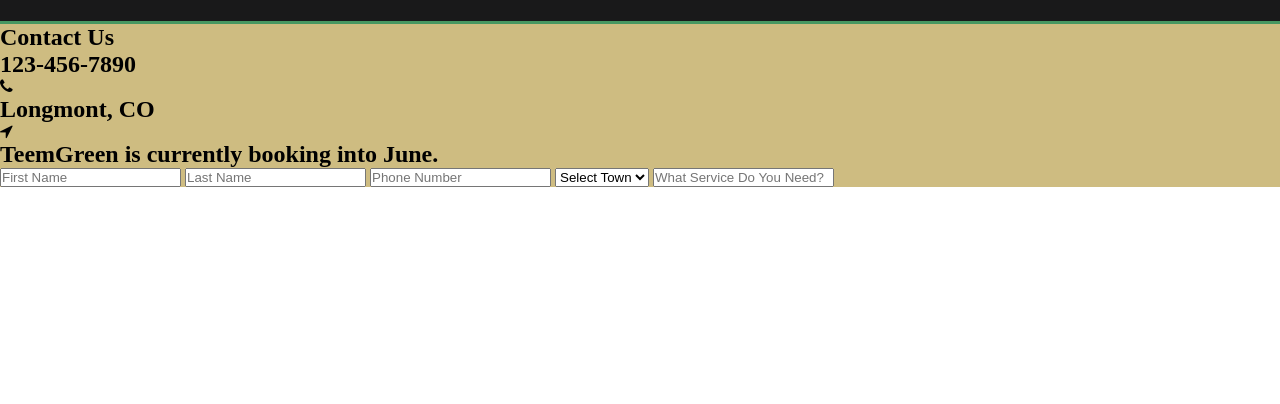
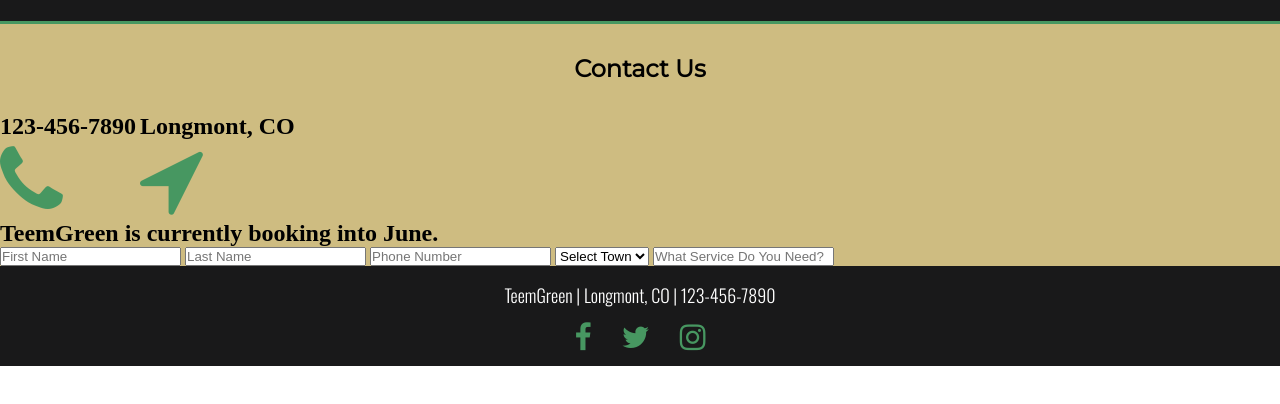
Before and after one commit to tommywu10/teemgreenv2, a plain HTML site: page contact.html in a window 1280 px wide. Shown: the part 178-582 px from the top of the page. Drawn offline with nearby package versions, Linux system fonts and the light colour scheme.

Commit message:
afafafaafa

```diff
--- a/contact.html
+++ b/contact.html
@@ -18,8 +18,8 @@
         <img class="dan-logo" src="dan-logo.png">
 
         <div class="header-right">
-            <a class="active" href="#">Home</a>
-            <a href="#">Contact</a>
+            <a class="active" href="./index.html">Home</a>
+            <a href="./contact.html">Contact</a>
             <a href="#">About</a>
             <h1>Teem<span>Green</span></h1>
             </div>
@@ -64,6 +64,15 @@
         </div>
     </section>
 
+    <footer>
+        <p>TeemGreen | Longmont, CO | 123-456-7890</p>
+
+        <div class="social-media-btns" class="icon-fade">
+            <a href="#" class="fa fa-facebook"></a>
+            <a href="#" class="fa fa-twitter"></a>
+            <a href="#" class="fa fa-instagram"></a>
+        </div>
+    </footer>
 
 
 </body>
--- a/style.css
+++ b/style.css
@@ -162,7 +162,21 @@ section {
 
 /*--------------CONTACT PAGE---------*/
 
+.info h1 {
+    text-align: center;
+    padding: 30px;
+    font-family: 'Montserrat', sans-serif;
+    font-weight: 900;
+}
 
+.info div {
+    display: inline-block;
+}
+
+.info i {
+    font-size: 80px;
+    color: #479761;
+}
 
 /* -------FOOTER --------*/
 
```
